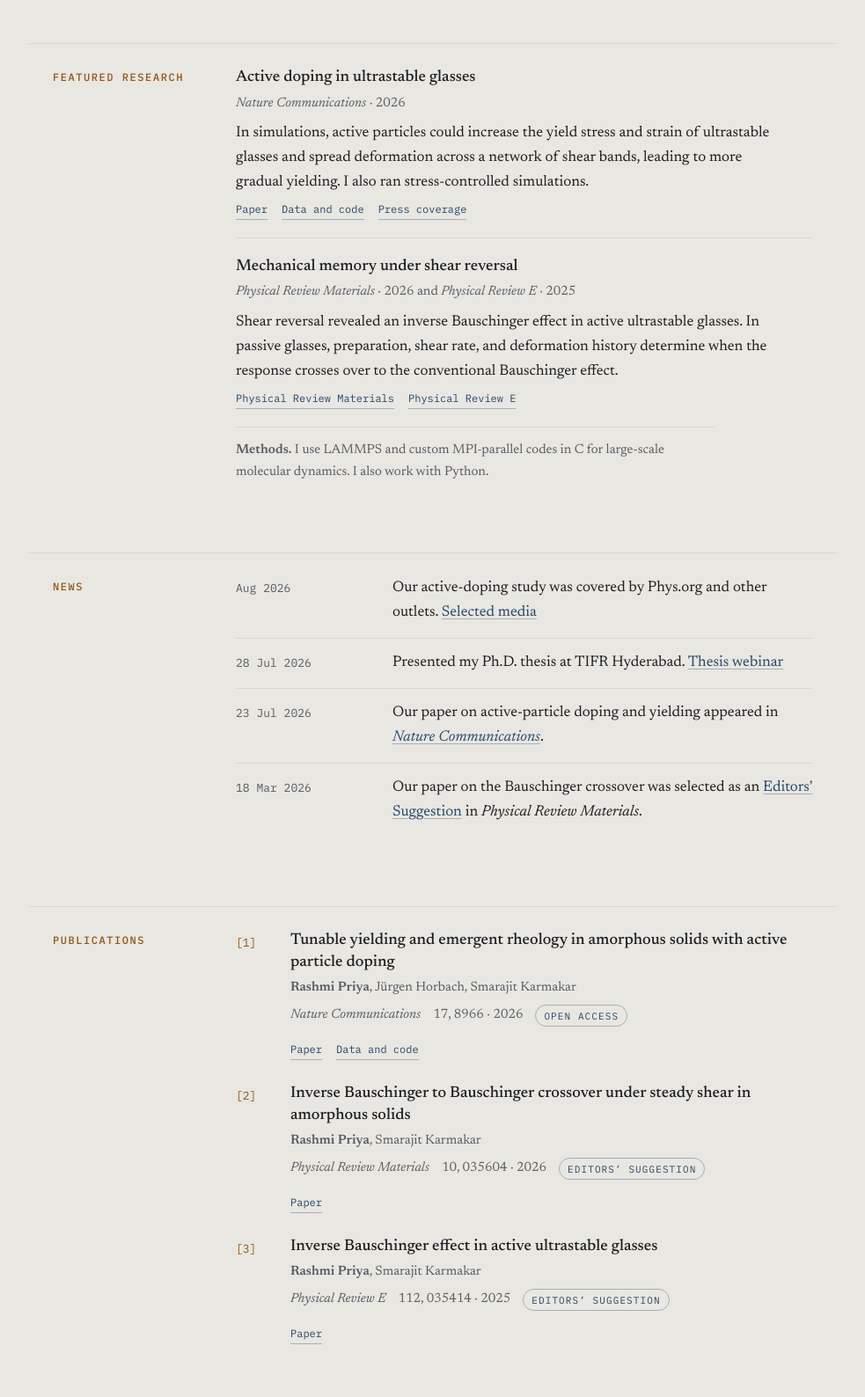
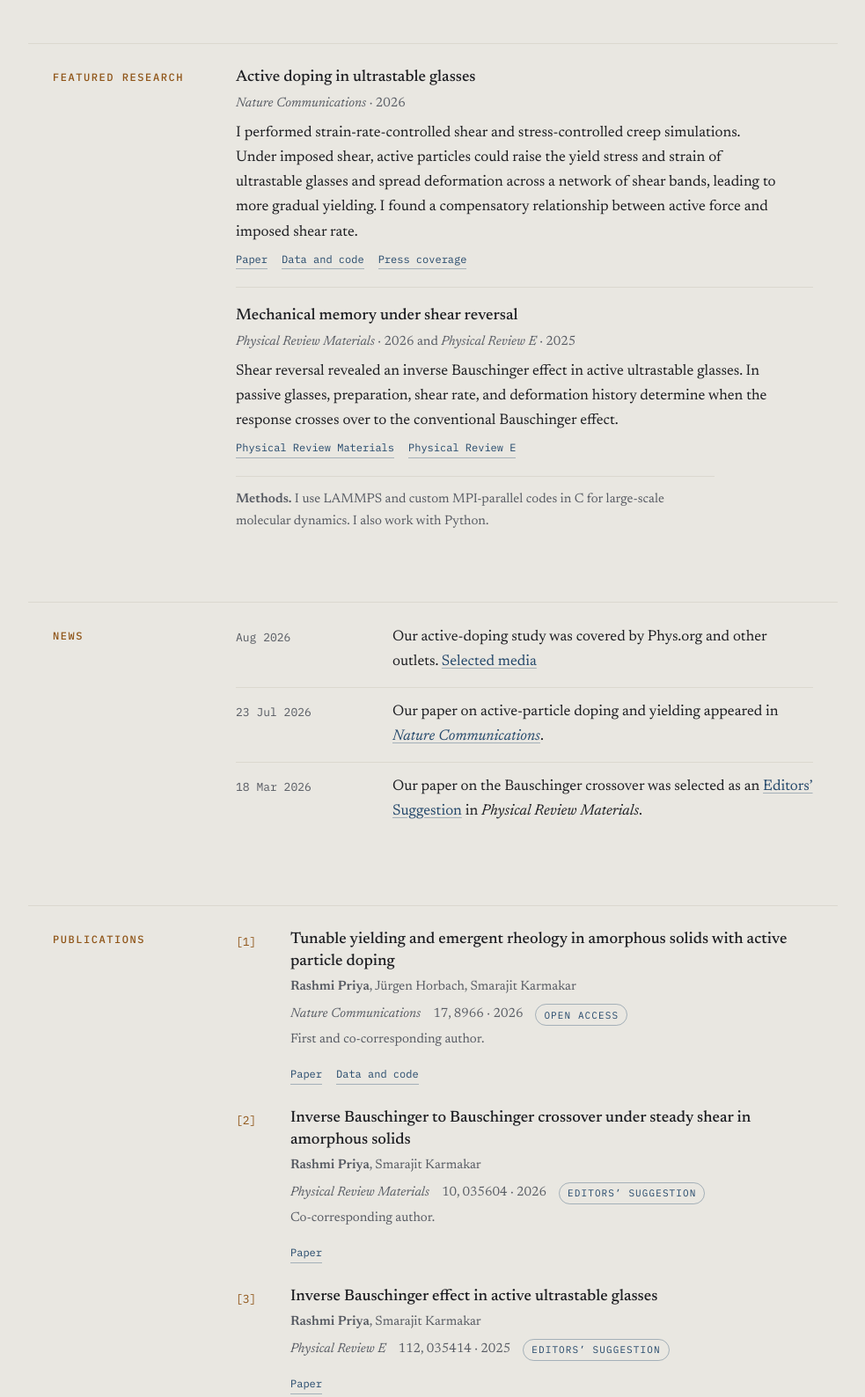
Before and after one commit to rashmipriya-rp/rashmipriya-rp.github.io, a plain HTML site: page index.html in a window 1280 px wide. Shown: the part 720-2308 px from the top of the page at 88% size, without its empty margins (148-1131 px from the left). Drawn offline with Linux system fonts and the light colour scheme.

Commit message:
Add files via upload

```diff
--- a/index.html
+++ b/index.html
@@ -336,7 +336,8 @@ h1 {
 }
 
 .content .feature-venue,
-.content .pub-authors {
+.content .pub-authors,
+.content .pub-note {
   color: var(--slate);
   font-size: var(--t-small);
   margin-top: 4px;
@@ -592,9 +593,11 @@ a:focus-visible {
           <article class="feature">
             <h3 class="pub-title">Active doping in ultrastable glasses</h3>
             <p class="feature-venue"><em>Nature Communications</em> · 2026</p>
-            <p>In simulations, active particles could increase the yield stress and strain
-               of ultrastable glasses and spread deformation across a network of shear bands,
-               leading to more gradual yielding. I also ran stress-controlled simulations.</p>
+            <p>I performed strain-rate-controlled shear and stress-controlled creep simulations.
+               Under imposed shear, active particles could raise the yield stress and strain of
+               ultrastable glasses and spread deformation across a network of shear bands,
+               leading to more gradual yielding. I found a compensatory relationship between
+               active force and imposed shear rate.</p>
             <div class="pub-links">
               <a href="https://doi.org/10.1038/s41467-026-75709-y" target="_blank" rel="noopener">Paper</a>
               <a href="https://doi.org/10.6084/m9.figshare.32894057" target="_blank" rel="noopener">Data and code</a>
@@ -631,11 +634,6 @@ a:focus-visible {
               <a href="#press">Selected media</a></div>
           </div>
           <div class="row">
-            <time class="when" datetime="2026-07-28">28 Jul 2026</time>
-            <div class="what">Presented my Ph.D. thesis at TIFR Hyderabad.
-              <a href="https://www.tifrh.res.in/webdata/documents/events/seminars/2026/jul/Rashmi_Priya_28072026.pdf" target="_blank" rel="noopener">Thesis webinar</a></div>
-          </div>
-          <div class="row">
             <time class="when" datetime="2026-07-23">23 Jul 2026</time>
             <div class="what">Our paper on active-particle doping and yielding appeared in
               <a href="https://doi.org/10.1038/s41467-026-75709-y" target="_blank" rel="noopener"><em>Nature Communications</em></a>.</div>
@@ -664,6 +662,7 @@ a:focus-visible {
               <p class="pub-title"><a href="https://doi.org/10.1038/s41467-026-75709-y" target="_blank" rel="noopener">Tunable yielding and emergent rheology in amorphous solids with active particle doping</a></p>
               <p class="pub-authors"><strong>Rashmi Priya</strong>, Jürgen Horbach, Smarajit Karmakar</p>
               <p class="pub-meta"><span class="venue">Nature Communications</span> 17, 8966 · 2026 <span class="badge">Open Access</span></p>
+              <p class="pub-note">First and co-corresponding author.</p>
               <p class="pub-links"><a href="https://doi.org/10.1038/s41467-026-75709-y" target="_blank" rel="noopener">Paper</a><a href="https://doi.org/10.6084/m9.figshare.32894057" target="_blank" rel="noopener">Data and code</a></p>
             </div>
           </li>
@@ -674,6 +673,7 @@ a:focus-visible {
               <p class="pub-title"><a href="https://doi.org/10.1103/stkn-vhrr" target="_blank" rel="noopener">Inverse Bauschinger to Bauschinger crossover under steady shear in amorphous solids</a></p>
               <p class="pub-authors"><strong>Rashmi Priya</strong>, Smarajit Karmakar</p>
               <p class="pub-meta"><span class="venue">Physical Review Materials</span> 10, 035604 · 2026 <span class="badge">Editors’ Suggestion</span></p>
+              <p class="pub-note">Co-corresponding author.</p>
               <p class="pub-links"><a href="https://doi.org/10.1103/stkn-vhrr" target="_blank" rel="noopener">Paper</a></p>
             </div>
           </li>
```
